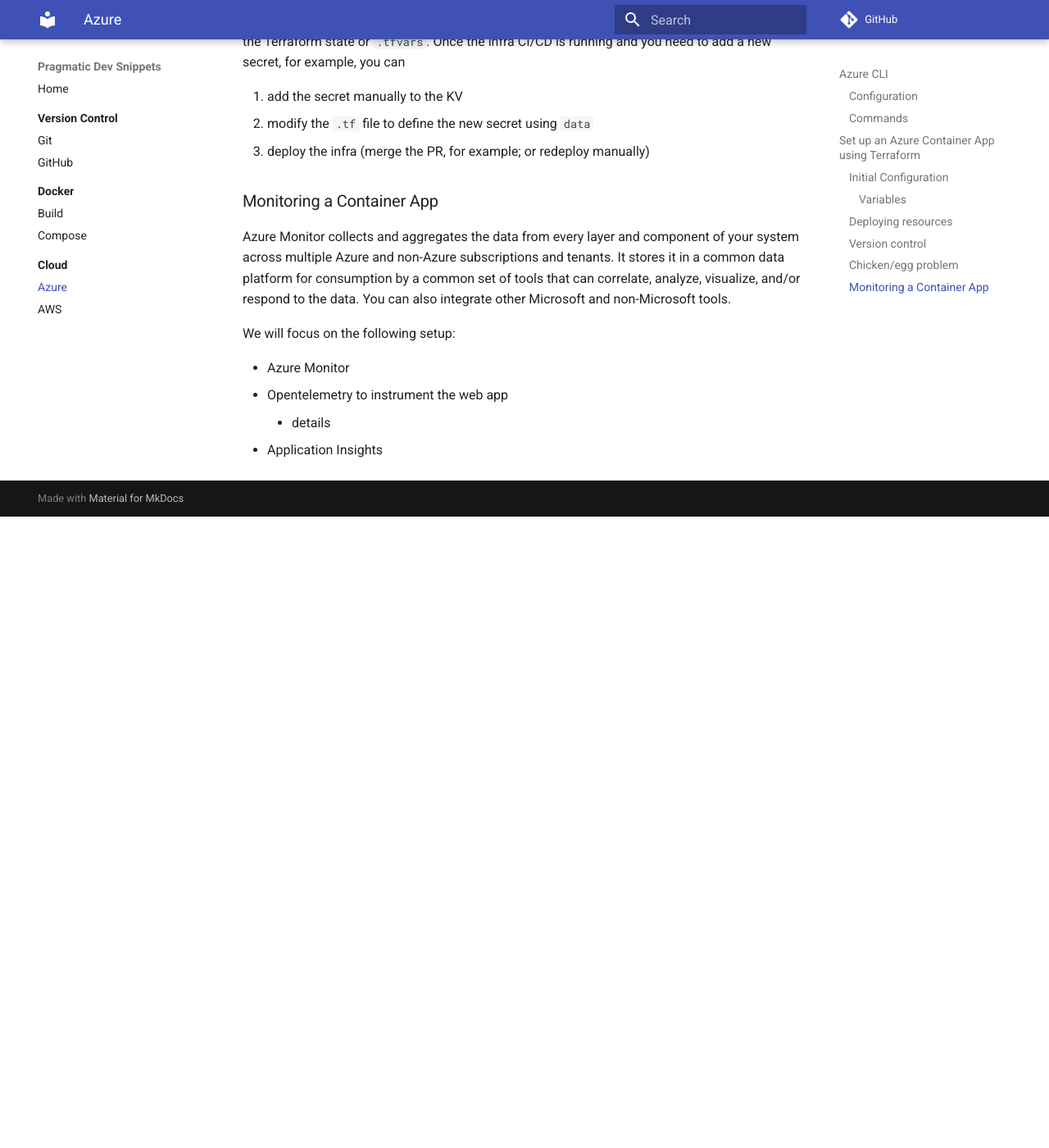
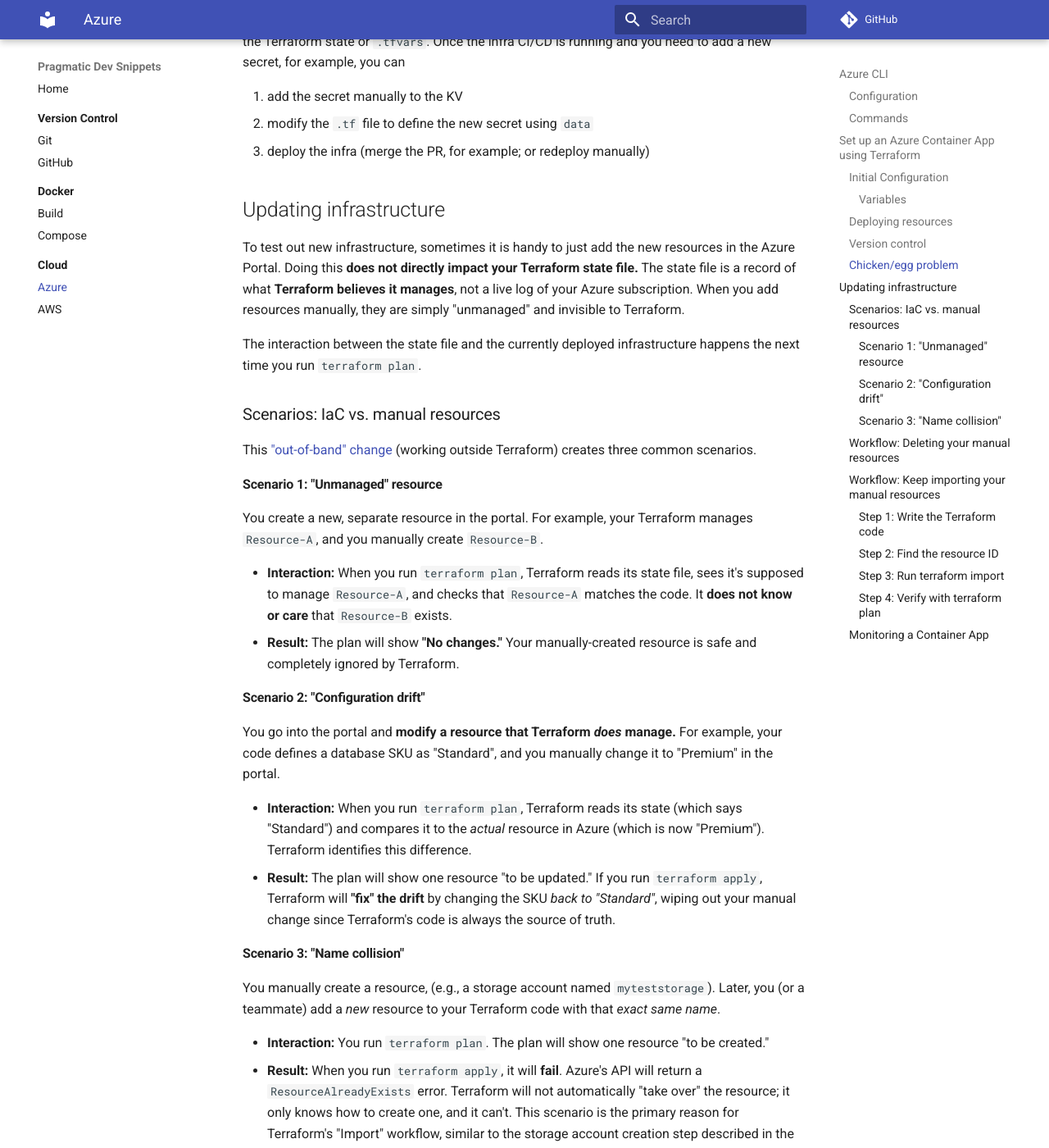
Before and after one commit to lalver1/coding-notes, an MkDocs documentation site: the page built from docs/cloud/azure.md, in a window 1280 px wide and 1400 px high, scrolled down 10313 px. Shown: the whole window at 82% size. Built offline with MkDocs 1.6.1 and Material for MkDocs 9.7.7, drawn with Linux system fonts in a browser that asks for light colours; comment, search, counter and statistics services are not loaded; before the commit the page ends 10943 px from its top, so only the background shows below that; some of the changed text lies outside the part shown.

Commit message:
Add content on updating Azure infra + Terraform

````diff
--- a/docs/cloud/azure.md
+++ b/docs/cloud/azure.md
@@ -27,7 +27,7 @@
 
 ## Set up an Azure Container App using Terraform
 
-Terraform is an infrastructure as code tool that lets you build, change, and version infrastructure. At a high level, it
+Terraform is an infrastructure as code (IaC) tool that lets you build, change, and version infrastructure. At a high level, it
 consists of `provider`s to establish the connection to a cloud provider's APIs, `resource`s that define the components
 of the infrastructure you want to manage, and `data` sources that allow you to query information about existing
 infrastructure or external data for use in Terraform configurations.
@@ -473,9 +473,93 @@
 2. modify the `.tf` file to define the new secret using `data`
 3. deploy the infra (merge the PR, for example; or redeploy manually)
 
+## Updating infrastructure
+
+To test out new infrastructure, sometimes it is handy to just add the new resources in the Azure Portal. Doing this **does not directly impact your Terraform state file.** The state file is a record of what **Terraform believes it manages**, not a live log of your Azure subscription. When you add resources manually, they are simply "unmanaged" and invisible to Terraform.
+
+The interaction between the state file and the currently deployed infrastructure happens the next time you run `terraform plan`.
+
+### Scenarios: IaC vs. manual resources
+
+This ["out-of-band" change](https://www.hashicorp.com/en/resources/terraform-config-drift-how-to-handle-out-of-band-infrastructure-changes) (working outside Terraform) creates three common scenarios.
+
+#### Scenario 1: "Unmanaged" resource
+
+You create a new, separate resource in the portal. For example, your Terraform manages `Resource-A`, and you manually create `Resource-B`.
+
+  * **Interaction:** When you run `terraform plan`, Terraform reads its state file, sees it's supposed to manage `Resource-A`, and checks that `Resource-A` matches the code. It **does not know or care** that `Resource-B` exists.
+  * **Result:** The plan will show **"No changes."** Your manually-created resource is safe and completely ignored by Terraform.
+
+#### Scenario 2: "Configuration drift"
+
+You go into the portal and **modify a resource that Terraform *does* manage.** For example, your code defines a database SKU as "Standard", and you manually change it to "Premium" in the portal.
+
+  * **Interaction:** When you run `terraform plan`, Terraform reads its state (which says "Standard") and compares it to the *actual* resource in Azure (which is now "Premium"). Terraform identifies this difference.
+  * **Result:** The plan will show one resource "to be updated." If you run `terraform apply`, Terraform will **"fix" the drift** by changing the SKU *back to "Standard"*, wiping out your manual change since Terraform's code is always the source of truth.
+
+#### Scenario 3: "Name collision"
+
+You manually create a resource, (e.g., a storage account named `myteststorage`). Later, you (or a teammate) add a *new* resource to your Terraform code with that *exact same name*.
+
+  * **Interaction:** You run `terraform plan`. The plan will show one resource "to be created."
+  * **Result:** When you run `terraform apply`, it will **fail**. Azure's API will return a `ResourceAlreadyExists` error. Terraform will not automatically "take over" the resource; it only knows how to create one, and it can't. This scenario is the primary reason for Terraform's "Import" workflow, similar to the storage account creation step described in the [Deploying Resources](#deploying-resources) section.
+
+### Workflow: Deleting your manual resources
+
+Ater you're done testing, you can start the "cleanup" phase.
+
+1.  **Identify the Resources:** You must manually track what you created. The easiest way is to put all your test resources into a single, separate **Resource Group** (e.g., `rg-my-temp-tests`).
+2.  **Delete the Resources:**
+      * **If you used a separate resource group:** Simply delete that one resource group in the Azure Portal. Everything inside it will be deleted. This is the cleanest method.
+      * **If you scattered resources:** You must go to the portal and delete each resource one by one.
+3.  **Run `terraform plan`:** After deleting, run `plan` again. It should still show **"No changes,"** proving that your cleanup didn't affect your Terraform-managed infrastructure.
+
+### Workflow: Keep importing your manual resources
+
+You created a resource, liked it, and now want Terraform to manage it.
+
+#### Step 1: Write the Terraform code
+
+Go to your `.tf` files and write a new `resource` block that **exactly matches** the resource you created in the portal. You must match the `name`, `location`, `sku`, and all other relevant arguments.
+
+```hcl
+# In, for example, your storage.tf file
+resource "azurerm_storage_account" "my_new_sa" {
+  name                     = "myteststorage" # Must match portal
+  resource_group_name      = "rg-aca-web"
+  location                 = "West US"
+  account_tier             = "Standard"    # Must match portal
+  account_replication_type = "LRS"       # Must match portal
+  # ... and so on
+}
+```
+
+#### Step 2: Find the resource ID
+
+Go to the Azure Portal, find your resource, and copy its full **resource ID**. It will look like this:
+`/subscriptions/your-sub-id/resourceGroups/rg-aca-web/providers/Microsoft.Storage/storageAccounts/myteststorage`
+
+#### Step 3: Run `terraform import`
+
+In your terminal, run the `import` command using your **Terraform address** (from Step 1) and the **Azure ID** (from Step 2).
+
+```sh
+terraform import azurerm_storage_account.my_new_sa /subscriptions/your-sub-id/resourceGroups/rg-aca-web/providers/Microsoft.Storage/storageAccounts/myteststorage
+```
+
+Terraform will connect to Azure, read the resource, and write it into your `terraform.tfstate` file.
+
+#### Step 4: Verify with `terraform plan`
+
+This is the most important step. Run `terraform plan`.
+
+  * **If it shows "No changes."**: You are done. Your code from Step 1 exactly matched the imported resource. It is now fully managed.
+  * **If it shows "Changes to be applied."**: This is very common. It means your code from Step 1 *doesn't* exactly match. For example, the plan might want to change `account_tier` from "Standard" to "Premium". **Do not run `apply`**. Instead, go back to your `.tf` file and *fix your code* to match what was imported (e.g., change the tier in your code to "Standard").
+  * Run `terraform plan` again. Repeat until it says "No changes."
+
 ### Monitoring a Container App
 
-Azure Monitor collects and aggregates the data from every layer and component of your system across multiple Azure and non-Azure subscriptions and tenants. It stores it in a common data platform for consumption by a common set of tools that can correlate, analyze, visualize, and/or respond to the data. You can also integrate other Microsoft and non-Microsoft tools.
+Azure Monitor collects and aggregates the data from every layer and component of your system across multiple Azure and non-Azure subscriptions and tenants. It stores it in a common data platform for consumption by a common set of tools that can correlate, analyze, visualize, and/or respond to the data.
 
 We will focus on the following setup:
 
````
